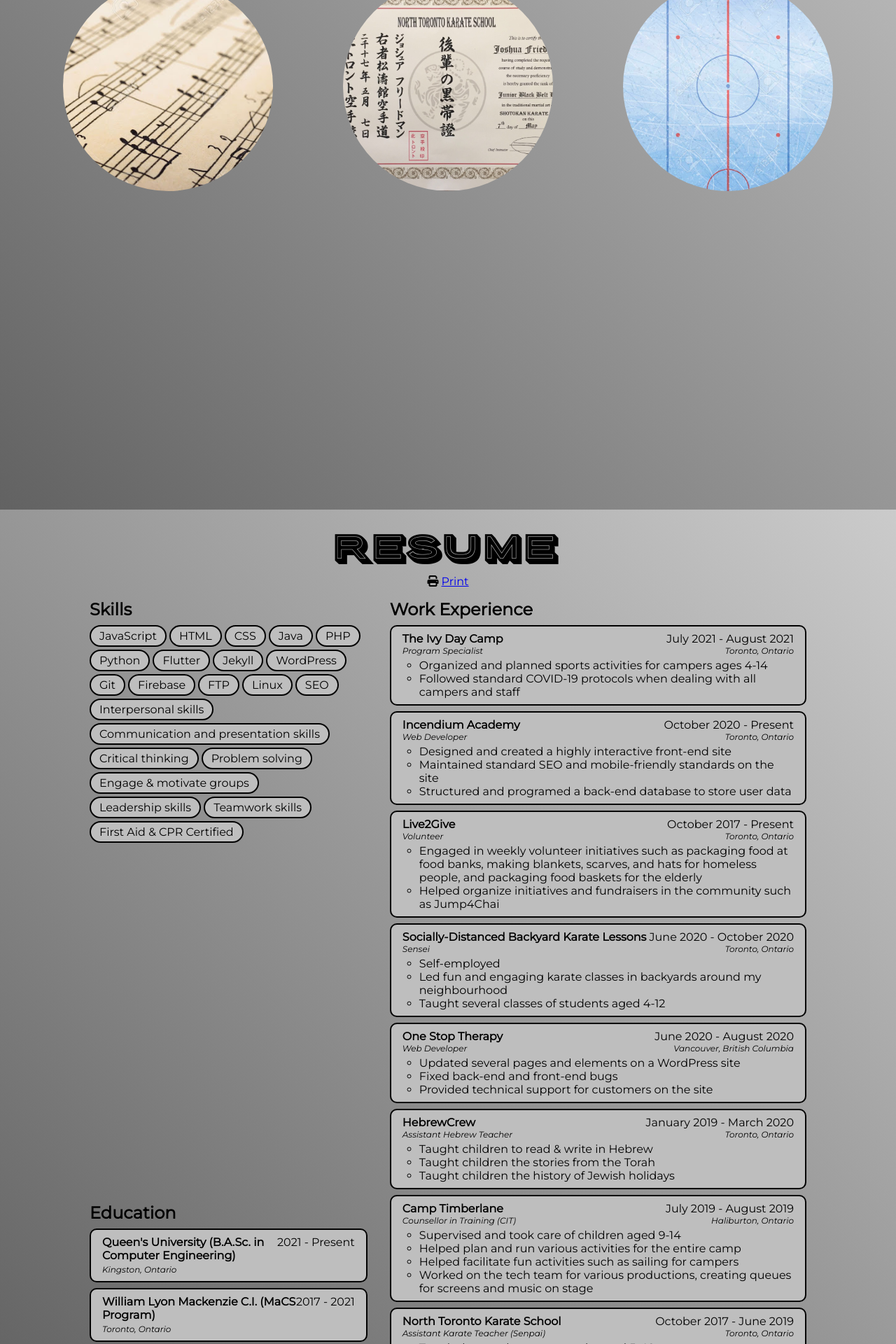
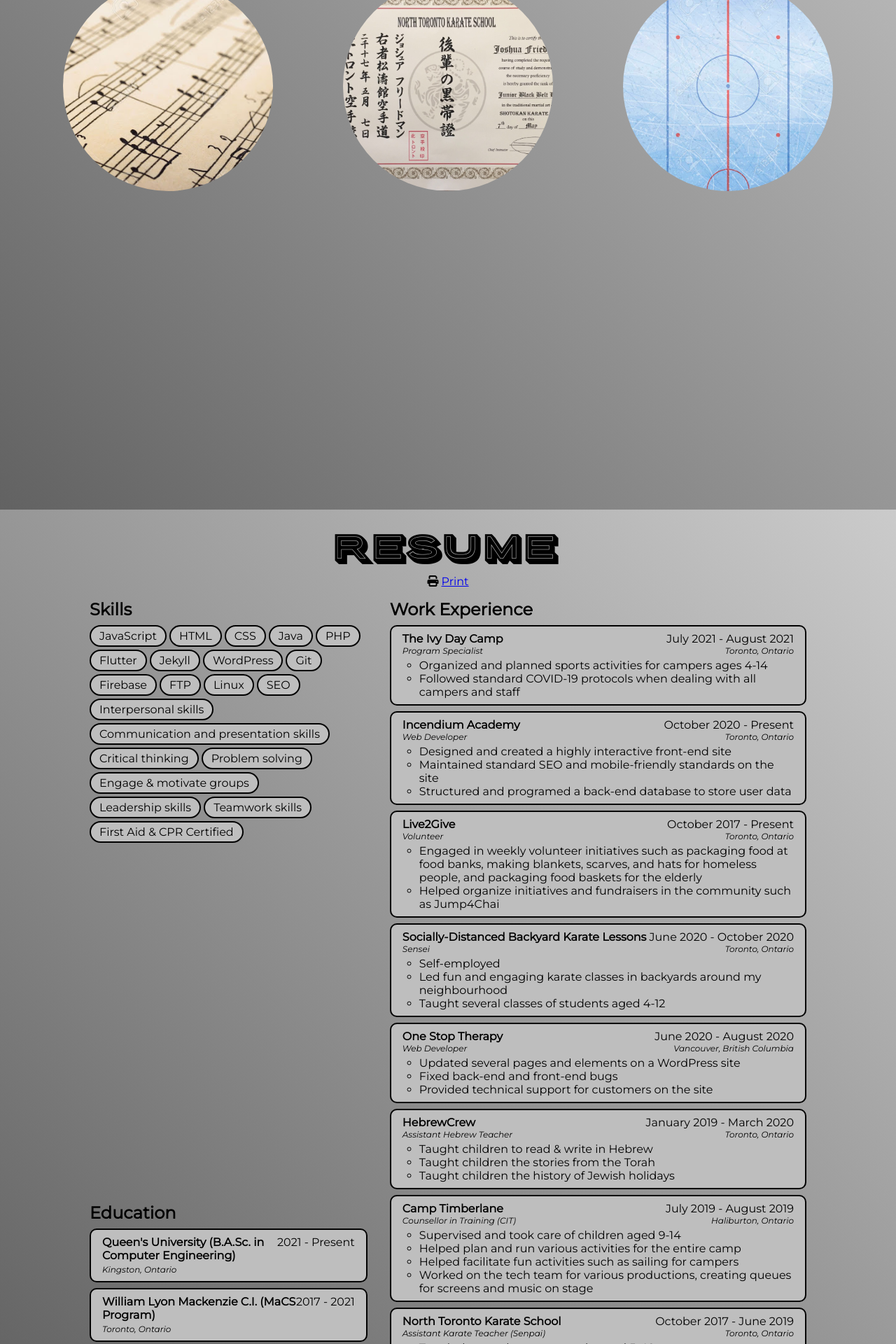
Before and after one commit to Jwiggiff/website, a Jekyll site: the page built from index.html, in a window 1280 px wide. Shown: the part 1830-3750 px from the top of the page at 70% size. Built offline with Jekyll 4.4.1, drawn with Linux system fonts in a browser that asks for light colours; nearby versions of some CDN libraries.

Commit message:
Update skills.yml

```diff
--- a/_data/skills.yml
+++ b/_data/skills.yml
@@ -3,7 +3,6 @@
 - CSS
 - Java
 - PHP
-- Python
 - Flutter
 - Jekyll
 - WordPress
```
